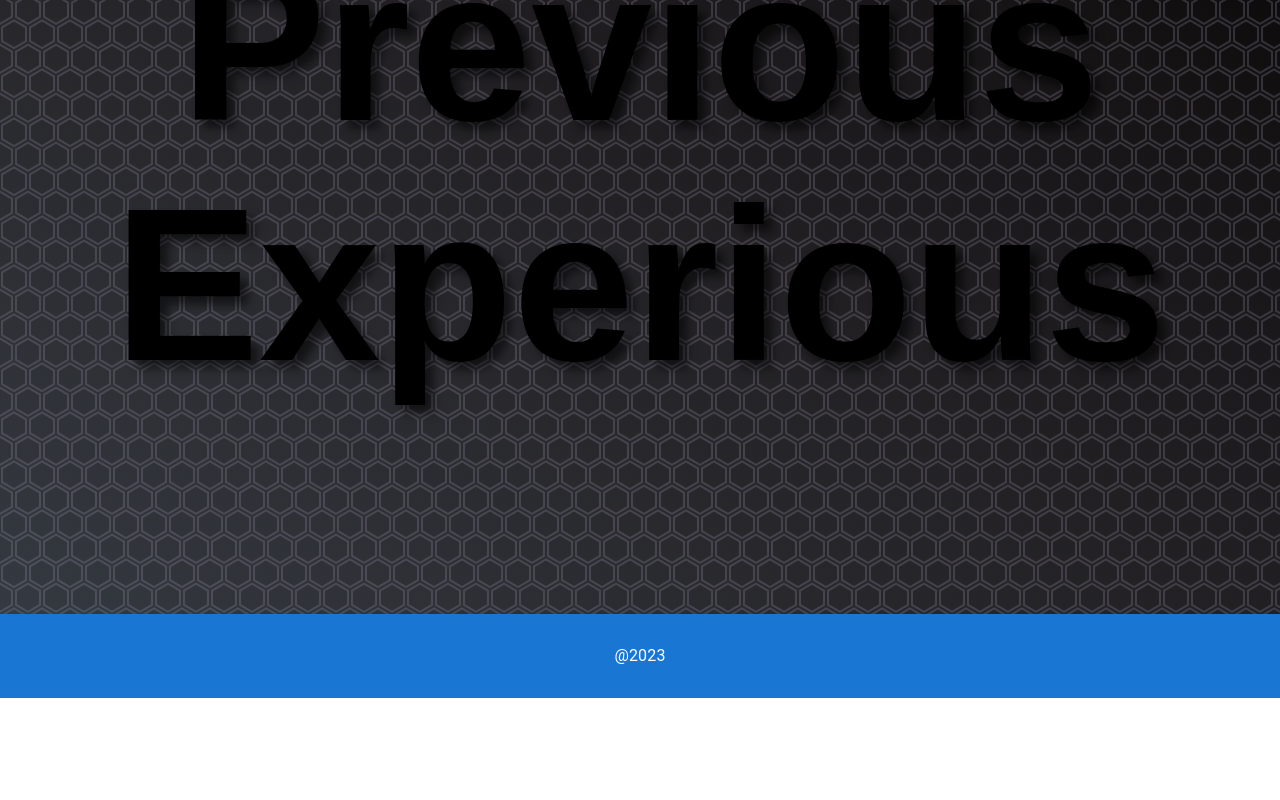
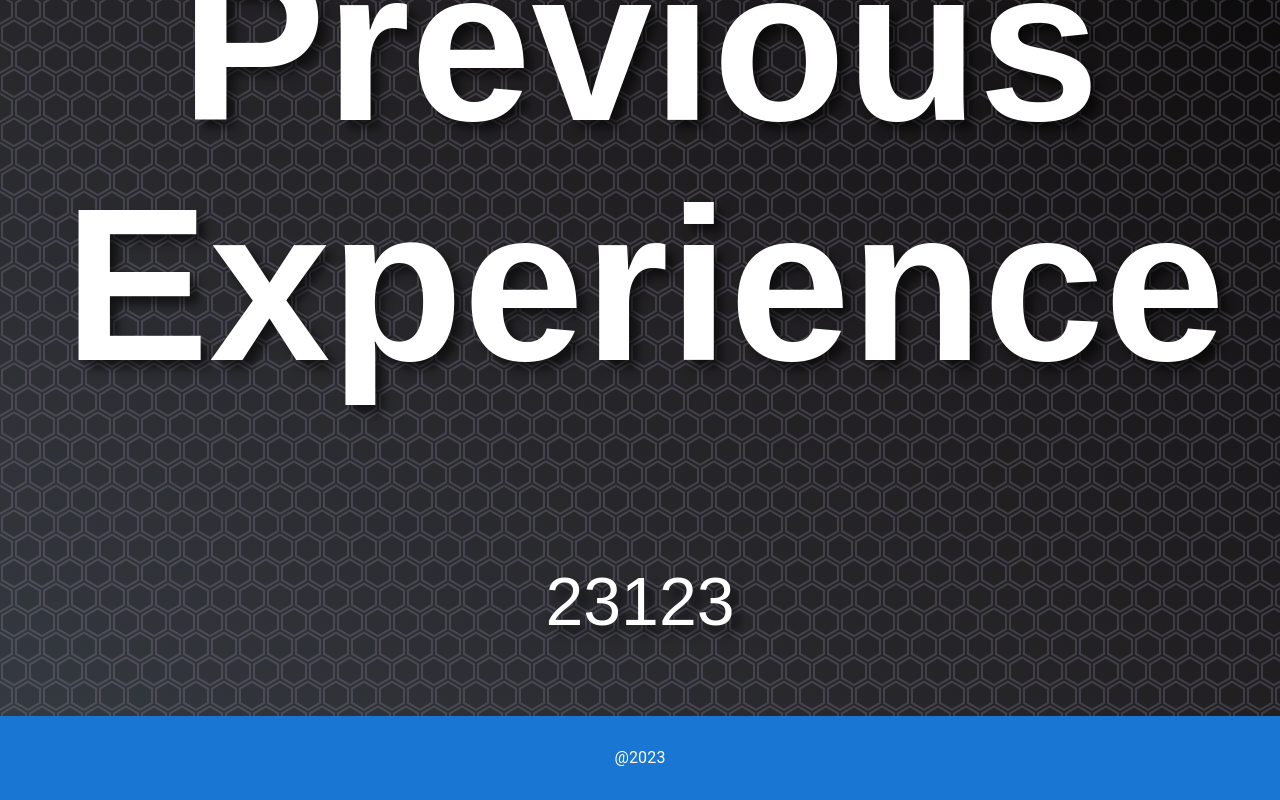
Before and after one commit to warranttsai/warrant-entry, a React (Vite) app: page /working-experience in a window 1280 px wide. Shown: the part 1206-2006 px from the top of the page. Before the commit the page ends 1904 px from the top, so only its background shows below. Built offline with nearby package versions, Linux system fonts and the light colour scheme.

Commit message:
fix: change  the title to white colour

```diff
--- a/src/pages/working-experience/WorkingExperience.tsx
+++ b/src/pages/working-experience/WorkingExperience.tsx
@@ -19,7 +19,10 @@ export default function WorkingExperience() {
         </FlexColumnCenteredContainer>
       </div>
       <BlackBackgroundContainer>
-        <BlackCenterTitle>Previous Experious</BlackCenterTitle>
+        <BlackCenterTitle style={{ color: "white" }}>
+          Previous Experience
+        </BlackCenterTitle>
+        <FlexColumnCenteredContainer>23123</FlexColumnCenteredContainer>
       </BlackBackgroundContainer>
     </>
   );
```
